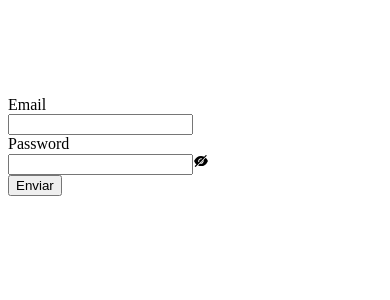
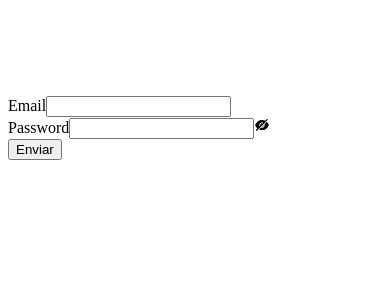
Before and after one commit to francobuceta/Groot-Login, a React (Vite) app: page / in a window 390 px wide. Shown: the top 300 px of the page. Built offline with nearby package versions, Linux system fonts and the light colour scheme; the HTML template or start-up script is replaced by a standard one.

Commit message:
delete label container

```diff
--- a/src/components/Form.jsx
+++ b/src/components/Form.jsx
@@ -45,17 +45,12 @@ const Form = ({setEmailText, setPasswordFocus, setEmailFocus, setSubmitted}) =>
         <section className="form_container" onSubmit={(e) => handleSubmit(e)}>
             <form action="" className="form">
                 <div className="form_input-container">
-                    <div className="label_cont">
-                        <label htmlFor="email">Email</label>
-                    </div>
+                    <label htmlFor="email">Email</label>
                     <input type="text" name="email" className="form_input margin_input" onChange={(e) => emailHandler(e)}
                         onFocus={emailFocusFn} onBlur={emailBlurFn} required/>
                 </div>
                 <div className="form_input-container">
-                    <div className="label_cont">
-                        <label htmlFor="password">Password</label>
-                    </div>
-
+                    <label htmlFor="password">Password</label>
                     <input type={showPassword ? "text" : "password"} name="password" className="form_input"
                         onFocus={passwordFocusFn}
                         onBlur={passwordBlurFn}
--- a/src/styles/styles.scss
+++ b/src/styles/styles.scss
@@ -229,15 +229,11 @@ body {
 			justify-content: center;
 			gap: 10px;
 
-			.label_cont {
-				width: 100px;
-			}
-
 			label {
 				display: flex;
 				align-items: center;
 				justify-content: center;
-				/* width: 100px; */
+				width: 100px;
 			}
 
 			.form_input {
@@ -345,13 +341,9 @@ body {
 
 @media (max-width: 405px) {
 	label {
-
+		width: 10px;
 		font-size: 12px;
 		font-weight: bold;
-	}
-
-	.label_cont {
-		width: 10px;
 	}
 
 	.form_submit {
```
